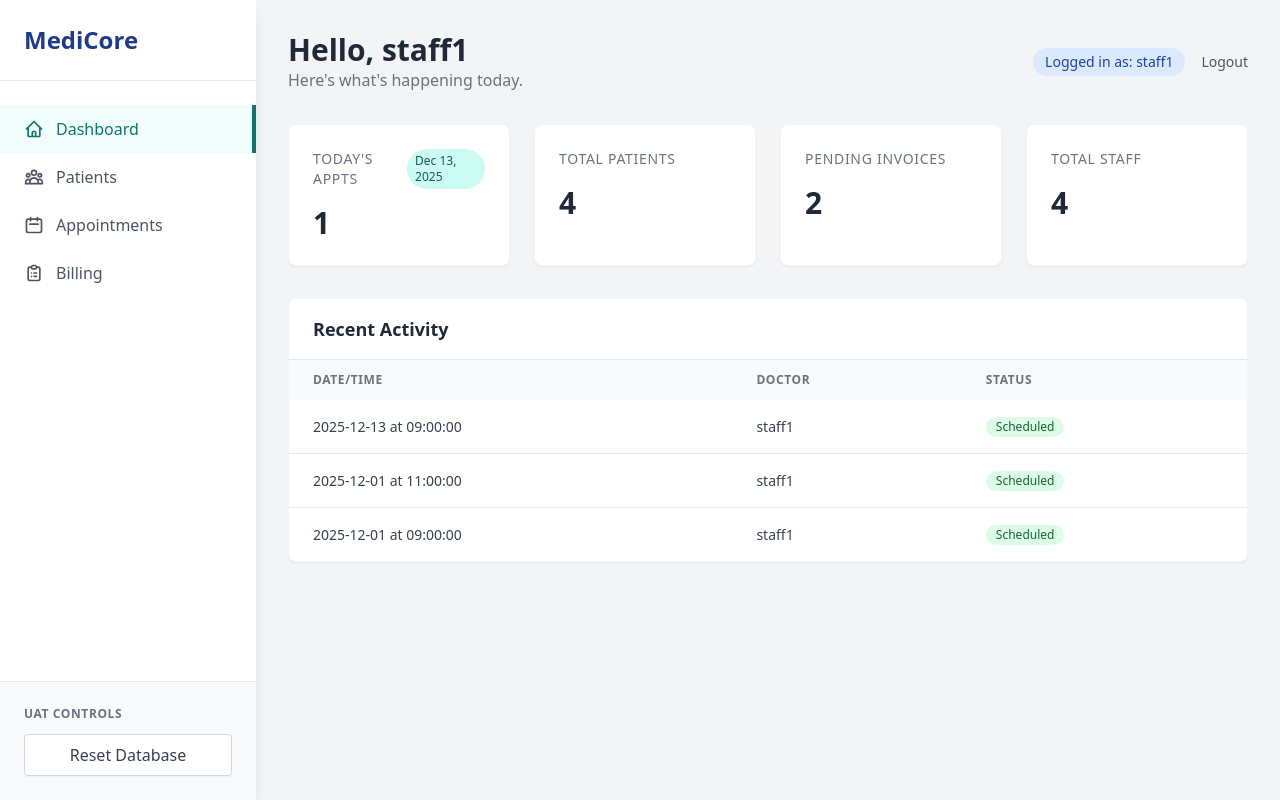
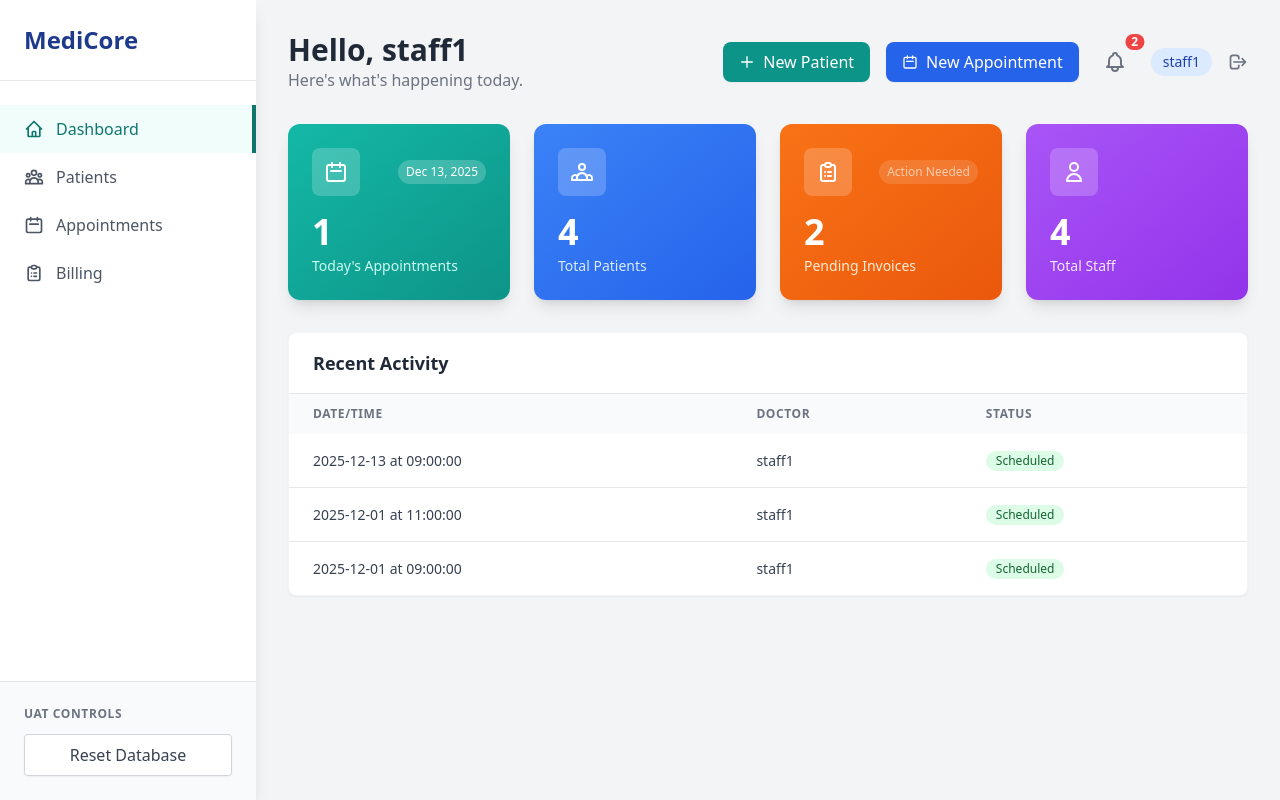
Before and after one commit to MatthewKuilan/hospital_mvp, a Flask app: page /dashboard in a window 1280 px wide. Run offline with Flask 3, Linux system fonts and the light colour scheme; a user stored in the database is signed in; data comes from the database, SQL or seed files in the repository; some libraries are stand-ins or nearby versions.

Commit message:
Dashboard enhancements: Quick actions, notification bell, gradient stat cards
- Added New Patient and New Appointment quick action buttons
- Added notification bell with pending invoices badge
- Colorful gradient stat cards with icons
- Cards are now clickable and navigate to relevant pages
- Hover effects and modern styling

```diff
--- a/templates/dashboard.html
+++ b/templates/dashboard.html
@@ -10,9 +10,49 @@
             <p class="text-gray-500">Here's what's happening today.</p>
         </div>
         <div class="flex items-center space-x-4">
-            <span class="bg-blue-100 text-blue-800 px-3 py-1 rounded-full text-sm font-medium">Logged in as: {{
-                current_user.username }}</span>
-            <a href="{{ url_for('logout') }}" class="text-gray-600 hover:text-red-500 text-sm font-medium">Logout</a>
+            <!-- Quick Action Buttons -->
+            <a href="{{ url_for('patients') }}"
+                class="bg-teal-600 hover:bg-teal-700 text-white font-medium py-2 px-4 rounded-lg shadow-sm flex items-center gap-2 transition">
+                <svg class="w-4 h-4" fill="none" stroke="currentColor" viewBox="0 0 24 24">
+                    <path stroke-linecap="round" stroke-linejoin="round" stroke-width="2" d="M12 4v16m8-8H4"></path>
+                </svg>
+                New Patient
+            </a>
+            <a href="{{ url_for('appointments_view') }}"
+                class="bg-blue-600 hover:bg-blue-700 text-white font-medium py-2 px-4 rounded-lg shadow-sm flex items-center gap-2 transition">
+                <svg class="w-4 h-4" fill="none" stroke="currentColor" viewBox="0 0 24 24">
+                    <path stroke-linecap="round" stroke-linejoin="round" stroke-width="2"
+                        d="M8 7V3m8 4V3m-9 8h10M5 21h14a2 2 0 002-2V7a2 2 0 00-2-2H5a2 2 0 00-2 2v12a2 2 0 002 2z">
+                    </path>
+                </svg>
+                New Appointment
+            </a>
+
+            <!-- Notification Bell -->
+            <button class="relative p-2 text-gray-500 hover:text-gray-700 hover:bg-gray-100 rounded-full transition">
+                <svg class="w-6 h-6" fill="none" stroke="currentColor" viewBox="0 0 24 24">
+                    <path stroke-linecap="round" stroke-linejoin="round" stroke-width="2"
+                        d="M15 17h5l-1.405-1.405A2.032 2.032 0 0118 14.158V11a6.002 6.002 0 00-4-5.659V5a2 2 0 10-4 0v.341C7.67 6.165 6 8.388 6 11v3.159c0 .538-.214 1.055-.595 1.436L4 17h5m6 0v1a3 3 0 11-6 0v-1m6 0H9">
+                    </path>
+                </svg>
+                {% if pending_invoices > 0 %}
+                <span
+                    class="absolute top-0 right-0 inline-flex items-center justify-center px-1.5 py-0.5 text-xs font-bold leading-none text-white transform translate-x-1/2 -translate-y-1/2 bg-red-500 rounded-full">
+                    {{ pending_invoices }}
+                </span>
+                {% endif %}
+            </button>
+
+            <!-- User Badge & Logout -->
+            <span class="bg-blue-100 text-blue-800 px-3 py-1 rounded-full text-sm font-medium">{{ current_user.username
+                }}</span>
+            <a href="{{ url_for('logout') }}" class="text-gray-500 hover:text-red-500 transition" title="Logout">
+                <svg class="w-5 h-5" fill="none" stroke="currentColor" viewBox="0 0 24 24">
+                    <path stroke-linecap="round" stroke-linejoin="round" stroke-width="2"
+                        d="M17 16l4-4m0 0l-4-4m4 4H7m6 4v1a3 3 0 01-3 3H6a3 3 0 01-3-3V7a3 3 0 013-3h4a3 3 0 013 3v1">
+                    </path>
+                </svg>
+            </a>
         </div>
     </div>
 
@@ -20,36 +60,70 @@
     <div class="grid grid-cols-1 md:grid-cols-4 gap-6 mb-8">
 
         <!-- Card 1: Today's Appointments -->
-        <div class="bg-white p-6 rounded-lg shadow-sm border border-gray-100">
+        <div class="bg-gradient-to-br from-teal-500 to-teal-600 p-6 rounded-xl shadow-lg text-white hover:shadow-xl transition-shadow cursor-pointer"
+            onclick="window.location='{{ url_for('appointments_view') }}'">
             <div class="flex items-center justify-between mb-4">
-                <h3 class="text-gray-500 text-sm font-medium uppercase tracking-wider">Today's Appts</h3>
-                <span class="bg-teal-100 text-teal-800 text-xs px-2 py-1 rounded-full">{{ today }}</span>
+                <div class="p-3 bg-white/20 rounded-lg">
+                    <svg class="w-6 h-6" fill="none" stroke="currentColor" viewBox="0 0 24 24">
+                        <path stroke-linecap="round" stroke-linejoin="round" stroke-width="2"
+                            d="M8 7V3m8 4V3m-9 8h10M5 21h14a2 2 0 002-2V7a2 2 0 00-2-2H5a2 2 0 00-2 2v12a2 2 0 002 2z">
+                        </path>
+                    </svg>
+                </div>
+                <span class="bg-white/20 text-xs px-2 py-1 rounded-full">{{ today }}</span>
             </div>
-            <p class="text-3xl font-bold text-gray-800">{{ appts_today }}</p>
+            <p class="text-4xl font-bold">{{ appts_today }}</p>
+            <p class="text-teal-100 text-sm mt-1">Today's Appointments</p>
         </div>
 
         <!-- Card 2: Total Patients -->
-        <div class="bg-white p-6 rounded-lg shadow-sm border border-gray-100">
+        <div class="bg-gradient-to-br from-blue-500 to-blue-600 p-6 rounded-xl shadow-lg text-white hover:shadow-xl transition-shadow cursor-pointer"
+            onclick="window.location='{{ url_for('patients') }}'">
             <div class="flex items-center justify-between mb-4">
-                <h3 class="text-gray-500 text-sm font-medium uppercase tracking-wider">Total Patients</h3>
+                <div class="p-3 bg-white/20 rounded-lg">
+                    <svg class="w-6 h-6" fill="none" stroke="currentColor" viewBox="0 0 24 24">
+                        <path stroke-linecap="round" stroke-linejoin="round" stroke-width="2"
+                            d="M17 20h5v-2a3 3 0 00-5.356-1.857M17 20H7m10 0v-2c0-.656-.126-1.283-.356-1.857M7 20H2v-2a3 3 0 015.356-1.857M7 20v-2c0-.656.126-1.283.356-1.857m0 0a5.002 5.002 0 019.288 0M15 7a3 3 0 11-6 0 3 3 0 016 0z">
+                        </path>
+                    </svg>
+                </div>
             </div>
-            <p class="text-3xl font-bold text-gray-800">{{ total_patients }}</p>
+            <p class="text-4xl font-bold">{{ total_patients }}</p>
+            <p class="text-blue-100 text-sm mt-1">Total Patients</p>
         </div>
 
         <!-- Card 3: Pending Invoices -->
-        <div class="bg-white p-6 rounded-lg shadow-sm border border-gray-100">
+        <div class="bg-gradient-to-br from-orange-500 to-orange-600 p-6 rounded-xl shadow-lg text-white hover:shadow-xl transition-shadow cursor-pointer"
+            onclick="window.location='{{ url_for('billing') }}'">
             <div class="flex items-center justify-between mb-4">
-                <h3 class="text-gray-500 text-sm font-medium uppercase tracking-wider">Pending Invoices</h3>
+                <div class="p-3 bg-white/20 rounded-lg">
+                    <svg class="w-6 h-6" fill="none" stroke="currentColor" viewBox="0 0 24 24">
+                        <path stroke-linecap="round" stroke-linejoin="round" stroke-width="2"
+                            d="M9 5H7a2 2 0 00-2 2v12a2 2 0 002 2h10a2 2 0 002-2V7a2 2 0 00-2-2h-2M9 5a2 2 0 002 2h2a2 2 0 002-2M9 5a2 2 0 012-2h2a2 2 0 012 2m-3 7h3m-3 4h3m-6-4h.01M9 16h.01">
+                        </path>
+                    </svg>
+                </div>
+                {% if pending_invoices > 0 %}
+                <span class="bg-white/20 text-xs px-2 py-1 rounded-full animate-pulse">Action Needed</span>
+                {% endif %}
             </div>
-            <p class="text-3xl font-bold text-gray-800">{{ pending_invoices }}</p>
+            <p class="text-4xl font-bold">{{ pending_invoices }}</p>
+            <p class="text-orange-100 text-sm mt-1">Pending Invoices</p>
         </div>
 
         <!-- Card 4: Total Staff -->
-        <div class="bg-white p-6 rounded-lg shadow-sm border border-gray-100">
+        <div
+            class="bg-gradient-to-br from-purple-500 to-purple-600 p-6 rounded-xl shadow-lg text-white hover:shadow-xl transition-shadow">
             <div class="flex items-center justify-between mb-4">
-                <h3 class="text-gray-500 text-sm font-medium uppercase tracking-wider">Total Staff</h3>
+                <div class="p-3 bg-white/20 rounded-lg">
+                    <svg class="w-6 h-6" fill="none" stroke="currentColor" viewBox="0 0 24 24">
+                        <path stroke-linecap="round" stroke-linejoin="round" stroke-width="2"
+                            d="M16 7a4 4 0 11-8 0 4 4 0 018 0zM12 14a7 7 0 00-7 7h14a7 7 0 00-7-7z"></path>
+                    </svg>
+                </div>
             </div>
-            <p class="text-3xl font-bold text-gray-800">{{ total_staff }}</p>
+            <p class="text-4xl font-bold">{{ total_staff }}</p>
+            <p class="text-purple-100 text-sm mt-1">Total Staff</p>
         </div>
     </div>
 
```
